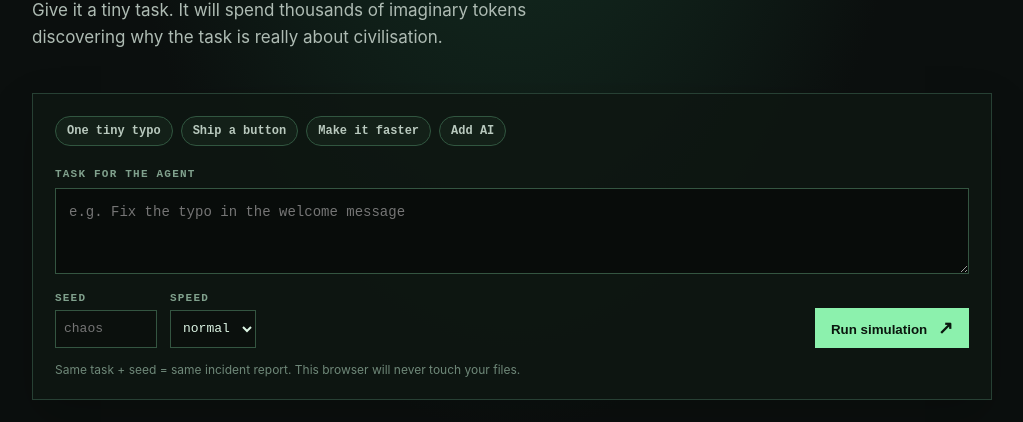
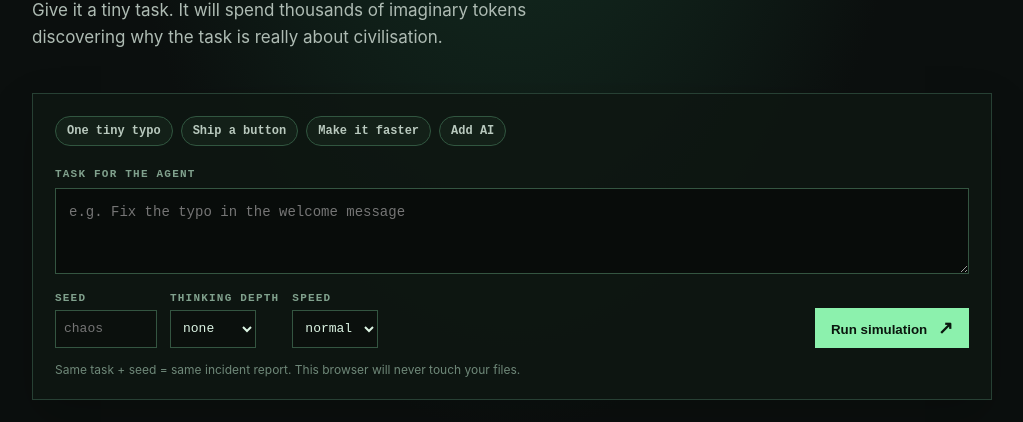
Before and after one commit to Mcas-996/glowing-agent, a plain HTML site: page static/index.html in a window 1280 px wide. Shown: the part 319-741 px from the top of the page, without its empty margins (128-1151 px from the left). Drawn offline with Linux system fonts and the light colour scheme.

Commit message:
made thinking depth

```diff
--- a/static/index.html
+++ b/static/index.html
@@ -26,6 +26,19 @@
       <textarea id="task" maxlength="1000" placeholder="e.g. Fix the typo in the welcome message"></textarea>
       <div class="run-row">
         <label class="seed-control" for="seed">SEED <input id="seed" inputmode="numeric" placeholder="chaos"></label>
+        <label class="thinking-depth-control" for="thinking-depth">THINKING DEPTH
+          <select id="thinking-depth">
+            <option value="none">none</option>
+            <option value="low">low</option>
+            <option value="medium">medium</option>
+            <option value="high">high</option>
+            <option value="xhigh">xhigh</option>
+            <option value="xxhigh">xxhigh</option>
+            <option value="max">max</option>
+            <option value="ultra">ultra</option>
+            <option value="extreme">extreme</option>
+          </select>
+        </label>
         <label class="speed-control" for="speed">SPEED
           <select id="speed"><option value="1">normal</option><option value=".45">fast</option><option value=".18">turbo</option></select>
         </label>
--- a/static/style.css
+++ b/static/style.css
@@ -8,7 +8,7 @@ header { display: flex; justify-content: space-between; align-items: center; }
 .badge { border: 1px solid #285b3b; color: #8cf1ad; border-radius: 999px; padding: 6px 10px; font: 700 10px ui-monospace, monospace; letter-spacing: .08em; }
 .badge i { display: inline-block; width: 6px; height: 6px; margin: 0 5px 1px 0; background: #8cf1ad; border-radius: 50%; box-shadow: 0 0 10px #8cf1ad; }
 .intro { padding: 76px 0 43px; max-width: 700px; }
-.eyebrow, .task-label, .metric-label, .seed-control, .speed-control { font: 700 11px ui-monospace, monospace; letter-spacing: .11em; color: #80a18d; }
+.eyebrow, .task-label, .metric-label, .seed-control, .thinking-depth-control, .speed-control { font: 700 11px ui-monospace, monospace; letter-spacing: .11em; color: #80a18d; }
 .eyebrow { margin: 0 0 13px; color: #8cf1ad; }
 h1 { font-size: clamp(39px, 7vw, 70px); line-height: .98; letter-spacing: -.065em; margin: 0; }
 .lede { font-size: 17px; max-width: 570px; color: #aebbb3; line-height: 1.55; margin: 24px 0 0; }
@@ -20,7 +20,7 @@ h1 { font-size: clamp(39px, 7vw, 70px); line-height: .98; letter-spacing: -.065e
 textarea { width: 100%; min-height: 86px; resize: vertical; padding: 13px; border: 1px solid #345541; outline: none; background: #080c0a; color: #e7f6eb; font: 14px/1.45 ui-monospace, monospace; }
 textarea:focus, input:focus, select:focus { border-color: #8cf1ad; box-shadow: 0 0 0 3px rgba(140,241,173,.12); }
 .run-row { display: flex; align-items: end; gap: 13px; margin-top: 14px; }
-.seed-control, .speed-control { display: grid; gap: 6px; }
+.seed-control, .thinking-depth-control, .speed-control { display: grid; gap: 6px; }
 input, select { width: 102px; min-height: 38px; background: #0b100d; border: 1px solid #345541; color: #ddf5e4; padding: 8px; font: 13px ui-monospace, monospace; outline: none; }
 select { width: 86px; }
 button { cursor: pointer; }
```
